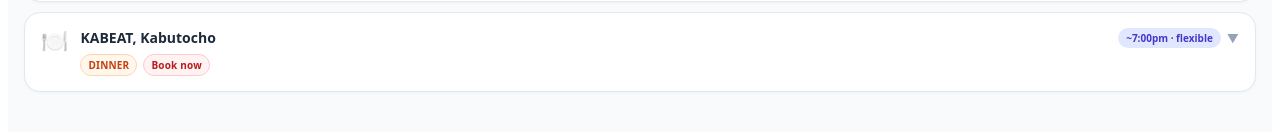
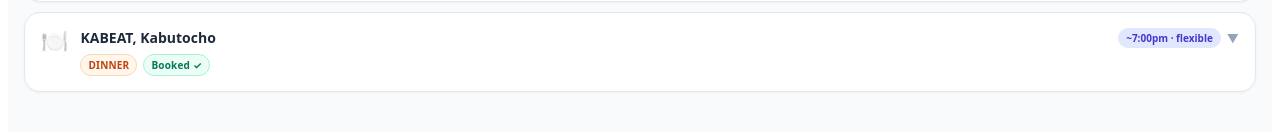
Before and after one commit to aaron-j-stephenson/japan-anniversary-itinerary, a React (Vite) app: page / in a window 1280 px wide. Shown: the part 772-904 px from the top of the page. Built offline with nearby package versions, Linux system fonts and the light colour scheme.

Commit message:
Mark Japan itinerary reservations as booked

```diff
--- a/src/JapanItinerary.jsx
+++ b/src/JapanItinerary.jsx
@@ -211,13 +211,14 @@
         "detail": "Booked for 8:00am on Sun Oct 25. Keep this planning amount until you add the exact receipt total; enter barefoot and allow 1.5–2 hours."
       },
       {
-        "name": "Sat: JAPANKART 60-minute Akihabara / Asakusa (× 2)",
+        "name": "Sat: JAPANKART 60-minute go-karts (× 2) — BOOKED",
         "cost": 133,
         "range": [
           133,
-          164
+          133
         ],
-        "detail": "The booking page shows ¥10,000 per adult for Oct 24 at 3:30pm (¥20,000 for two), including guide, kart, insurance, fuel, costume and photos. The higher figure is the ¥12,285 list price if the date price changes."
+        "booked": true,
+        "detail": "Paid: ¥20,000 for the 60-minute tour for two, about $133 at ¥150/$1. Includes guide, kart, insurance, fuel, costumes and photos."
       },
       {
         "name": "JAPANKART costumes + guide photos (included)",
@@ -609,6 +610,36 @@
         "id": "p10",
         "text": "DisneySea: Mon Oct 26 — BOOKED",
         "detail": "Add tickets to the app; meals and optional ride add-ons remain separate."
+      },
+      {
+        "id": "b1",
+        "text": "Owl café — Sun Oct 25, 1:00pm — BOOKED",
+        "detail": "Akiba Fukurou, ¥3,800 each. Arrive by 12:50; the door does not open once a session starts."
+      },
+      {
+        "id": "b5",
+        "text": "KABEAT — Fri Oct 23, 7:00pm — BOOKED",
+        "detail": "Seat-only weekday booking. Call if the flight runs late; they can release the table 15 minutes after the time."
+      },
+      {
+        "id": "b7",
+        "text": "Manten Sushi — Sun Oct 25, 5:00pm — BOOKED",
+        "detail": "90-minute counter omakase, ¥8,800 each. Same-day cancellation is charged the full course price."
+      },
+      {
+        "id": "b4",
+        "text": "Hakone Yuryo massages — Wed Oct 28, 1:45pm — BOOKED",
+        "detail": "Two 60-minute massages at Yururuka, ¥7,900 each. Nothing was charged because you pay at the spa."
+      },
+      {
+        "id": "b8",
+        "text": "Yakiniku Ushigoro — Wed Oct 28, 5:30pm — BOOKED",
+        "detail": "Courses ¥9,760–16,590 each plus 5% service. Changes and cancellations by phone only: +81-3-3358-4129."
+      },
+      {
+        "id": "b2",
+        "text": "JAPANKART go-karts — Sat Oct 24, 3:30pm — BOOKED",
+        "detail": "60-minute tour for two, ¥20,000 paid through Google Pay after their card form kept failing. Be at 2-18-15 Azumabashi by 3:15. Both drivers need original license, IDP and passport, or no driving and no refund."
       }
     ]
   },
@@ -619,32 +650,6 @@
     "text": "#7f1d1d",
     "items": [
       {
-        "id": "b1",
-        "text": "TODAY · Akiba Fukurou owl café — Sun Oct 25, 1:00pm",
-        "detail": "Official site only: akiba2960.com/en. As of September 14 the 1:00pm session was the only Sunday slot left for two. ¥3,800 each. Arrive 10 minutes early; the door does not open once a session starts. Fallback if it is gone: Small Worlds miniature museum (¥3,200, no booking needed).",
-        "links": [
-          {
-            "label": "Book the 1:00pm session",
-            "url": "https://akiba2960.com/reservation/"
-          },
-          {
-            "label": "English info",
-            "url": "https://akiba2960.com/en/"
-          }
-        ]
-      },
-      {
-        "id": "b2",
-        "text": "JAPANKART go-karts — Sat Oct 24, 3:30pm",
-        "detail": "Book at japankart.com (“Book now”, Akihabara / Asakusa 60min, Azumabashi shop). Oct 24 times are 12:00, 3:30 and 7:00pm; ¥10,000 each. Full refund if cancelled 24+ hours ahead.",
-        "links": [
-          {
-            "label": "Book the Akihabara / Asakusa 60min tour",
-            "url": "https://widgets.bokun.io/online-sales/42b9f122-22b1-4f6f-8e5f-f8b98311a262/experience/885784"
-          }
-        ]
-      },
-      {
         "id": "b3",
         "text": "International Driving Permits for both drivers (AAA)",
         "detail": "Required for JAPANKART: the 1949 Geneva Convention IDP from AAA, carried with your original US license (no temporary or paper licenses) and passport. Same day at an AAA branch, or allow a few weeks by mail. Missing documents means no driving and no refund.",
@@ -652,28 +657,6 @@
           {
             "label": "AAA International Driving Permit",
             "url": "https://www.aaa.com/vacation/idpf.html"
-          }
-        ]
-      },
-      {
-        "id": "b4",
-        "text": "Hakone Yuryo massages — Wed Oct 28, 1:45pm for two",
-        "detail": "Booked separately from the private bath (TableCheck, Sep 27) and lunch (phone, Sep 27). Choose 2 people at 1:45pm on the English booking page; free account, ¥7,900 each, paid on site, no card needed.",
-        "links": [
-          {
-            "label": "Book massages (English)",
-            "url": "https://online.peakmanager.com/en/s3n0u2/book"
-          }
-        ]
-      },
-      {
-        "id": "b5",
-        "text": "KABEAT — Fri Oct 23, 7:00pm",
-        "detail": "TableCheck: tablecheck.com/shops/kabeat/reserve. Choose the weekday seat-only plan. Reducing the party size on the day costs ¥3,000 per person; 15+ minutes late without calling may cancel.",
-        "links": [
-          {
-            "label": "Book on TableCheck (English)",
-            "url": "https://www.tablecheck.com/en/shops/kabeat/reserve"
           }
         ]
       },
@@ -689,28 +672,6 @@
           {
             "label": "Restaurant page",
             "url": "https://tenichi.co.jp/shop/nihonbashi-takashimaya/"
-          }
-        ]
-      },
-      {
-        "id": "b7",
-        "text": "Manten Sushi — Sun Oct 25, 5:00pm omakase",
-        "detail": "TableCheck: tablecheck.com/en/shops/manten-sushi-nihonbashi/reserve. Pick the 5:00pm 90-minute omakase. Card required; same-day cancellation is charged the full course price.",
-        "links": [
-          {
-            "label": "Book on TableCheck (English)",
-            "url": "https://www.tablecheck.com/en/shops/manten-sushi-nihonbashi/reserve"
-          }
-        ]
-      },
-      {
-        "id": "b8",
-        "text": "Yakiniku Ushigoro Shinjuku 3-chome — Wed Oct 28, 5:30pm",
-        "detail": "TableCheck: tablecheck.com/shops/ushigoro-shinjukusanchome/reserve. Seasonal Master course ¥15,800 each plus 5% service. Cancel or change by phone only (03-3358-4129); 30+ minutes late cancels.",
-        "links": [
-          {
-            "label": "Book on TableCheck (English)",
-            "url": "https://www.tablecheck.com/en/shops/ushigoro-shinjukusanchome/reserve"
           }
         ]
       },
@@ -895,7 +856,7 @@
       }
     ]
   }
-];;;
+];;;;;;
 
 const PACK_DATA=[
   {cat:"📄 Documents & Money",items:[
--- a/src/itineraryData.js
+++ b/src/itineraryData.js
@@ -101,14 +101,12 @@
         "kind": "dinner",
         "icon": "🍽️",
         "title": "KABEAT, Kabutocho",
-        "status": "Book now",
-        "detail": "Your chosen first-night dinner near the hotel. Aim to sit down around 7:00 so you can be in bed by 9; a relaxed 60–90-minute meal after check-in and freshening up, subject to service. The restaurant’s 120-minute dinner seating limit is a maximum, not a required meal duration. Prefer a weekday seat-only reservation rather than a long prepaid course. No reservation has been made.",
+        "status": "Booked ✓",
+        "detail": "Booked for Friday October 23 at 7:00pm, seat-only. A relaxed 60–90-minute first-night dinner near the hotel; the 120-minute seating limit is a maximum. Choose individual non-soup dishes on arrival.",
         "mapQuery": "KABEAT Kabutocho Tokyo",
         "food": "Choose individual non-soup dishes on arrival. Allow ¥6,000–12,000 for two; menu, drinks and actual total remain to choose.",
-        "tip": "Arrival-night timing depends on the flight and airport processing. Contact KABEAT if delayed; its booking policy allows cancellation if it cannot contact you within 15 minutes of the reservation time.",
-        "mealId": 0,
-        "bookUrl": "https://www.tablecheck.com/en/shops/kabeat/reserve",
-        "bookLabel": "Book on TableCheck (English)"
+        "tip": "Arrival-night timing depends on the flight. Call KABEAT if you are delayed: the booking can be released if they cannot reach you within 15 minutes of the time.",
+        "mealId": 0
       }
     ]
   },
@@ -215,7 +213,7 @@
         "mealId": 3
       },
       {
-        "time": "1:00–2:55pm",
+        "time": "1:00–2:50pm",
         "kind": "activity",
         "icon": "🛍️",
         "title": "Shopping: Tokyo Solamachi",
@@ -225,32 +223,30 @@
         "tip": null
       },
       {
-        "time": "2:55pm",
+        "time": "2:50pm",
         "kind": "travel",
         "icon": "🚶",
         "title": "Solamachi → JAPANKART, on foot",
         "duration": "15–20 min walk",
-        "detail": "The shop for this tour is at 2-18-15 Azumabashi, between Skytree and Asakusa. JAPANKART asks you to arrive 15 minutes early, so be there by 3:15.",
+        "detail": "The shop is at 2-18-15 Azumabashi, between Skytree and Asakusa. Be there by 3:15 for check-in and the safety briefing.",
         "mapQuery": "JAPANKART 2-18-15 Azumabashi Sumida Tokyo",
         "food": null,
         "tip": null
       },
       {
-        "time": "3:30–4:30pm",
+        "time": "3:15–4:45pm",
         "kind": "activity",
         "icon": "🏎️",
-        "title": "JAPANKART go-kart tour · 60 min",
-        "status": "Book now",
-        "detail": "Starts and ends at the JAPANKART shop at 2-18-15 Azumabashi and drives through Ueno, Akihabara, Kappabashi and Asakusa; you finish near sunset (about 4:50). Oct 24 slots are 12:00, 3:30 and 7:00pm; the booking page shows ¥10,000 each (¥20,000 for two). Costumes and guide photos included. Cancel at least 24 hours ahead for a full refund.",
+        "title": "JAPANKART go-karts · 60 min driving",
+        "status": "Booked ✓",
+        "detail": "Booked for Saturday October 24 at 3:30pm: the 60-minute tour for two, ¥20,000 paid. Allow about 90 minutes on site: check in and safety briefing from 3:15, driving 3:30–4:30, then costumes back and guide photos. Starts and ends at the shop at 2-18-15 Azumabashi and drives through Ueno, Akihabara, Kappabashi and Asakusa; you finish near sunset (about 4:50). Costumes and photos included.",
         "mapQuery": "JAPANKART 2-18-15 Azumabashi Sumida Tokyo",
         "source": "https://japankart.com/",
         "food": null,
-        "tip": "⚠️ Both drivers must bring three originals: your US driver’s license (no temporary or paper licenses), an International Driving Permit under the 1949 Geneva Convention (from AAA), and your passport. Missing documents means no driving and no refund. Ages 18–85.",
-        "bookUrl": "https://widgets.bokun.io/online-sales/42b9f122-22b1-4f6f-8e5f-f8b98311a262/experience/885784",
-        "bookLabel": "Book the 3:30pm tour"
+        "tip": "⚠️ Be at the shop by 3:15, 15 minutes early. Both drivers must bring three originals: your US driver’s license (no temporary or paper licenses), an International Driving Permit under the 1949 Geneva Convention (from AAA), and your passport. Missing documents means no driving and no refund."
       },
       {
-        "time": "4:45pm",
+        "time": "4:50pm",
         "kind": "travel",
         "icon": "🚇",
         "title": "JAPANKART → Nihonbashi for dinner",
@@ -357,13 +353,11 @@
         "kind": "activity",
         "icon": "🦉",
         "title": "Akiba Fukurou owl café",
-        "status": "Book today",
-        "detail": "A quiet hour with about 40 owls; staff guide you to touch them and, in most sessions, rest one on your arm. Photos welcome, no flash. Kanda Neribeicho 67, 2–3 minutes from JR Akihabara. ¥3,800 each. Arrive by 12:50: the door does not open once a session starts.",
+        "status": "Booked ✓",
+        "detail": "Booked for Sunday October 25 at 1:00pm: an hour with about 40 owls; staff guide you to touch them and, in most sessions, rest one on your arm. Photos welcome, no flash. Kanda Neribeicho 67, 2–3 minutes from JR Akihabara. ¥3,800 each.",
         "mapQuery": "Akiba Fukurou owl cafe Akihabara",
         "food": null,
-        "tip": "⚠️ Book today on the official site (akiba2960.com), the only booking channel. As of September 14 the 1:00pm session was the only Sunday slot left for two.",
-        "bookUrl": "https://akiba2960.com/reservation/",
-        "bookLabel": "Book the 1:00pm session"
+        "tip": "Arrive by 12:50. The door does not open once a session starts."
       },
       {
         "time": "2:05pm",
@@ -402,14 +396,12 @@
         "kind": "dinner",
         "icon": "🍣",
         "title": "Manten Sushi, Nihonbashi (omakase)",
-        "status": "Book now",
-        "detail": "Your occasion dinner: the 5:00pm seating of the 90-minute counter omakase (seatings are 5:00 and 6:30). ¥8,800 a person for the omakase, ¥12,100 with drinks included. A credit card is required to book; same-day cancellation or party-size changes are charged in full. Skip strong perfume.",
+        "status": "Booked ✓",
+        "detail": "Booked for Sunday October 25 at 5:00pm: the 90-minute counter omakase, ¥8,800 a person (¥12,100 with drinks). A 12-minute walk from the hotel after you change. Same-day cancellation or party-size changes are charged in full.",
         "mapQuery": "Manten Sushi Nihonbashi COREDO Muromachi",
         "food": "Omakase for two; allow ¥17,600–24,200 plus any extra drinks.",
-        "tip": null,
-        "mealId": 11,
-        "bookUrl": "https://www.tablecheck.com/en/shops/manten-sushi-nihonbashi/reserve",
-        "bookLabel": "Book on TableCheck (English)"
+        "tip": "Skip strong perfume; the counter asks guests to avoid it.",
+        "mealId": 11
       }
     ]
   },
@@ -751,13 +743,11 @@
         "kind": "activity",
         "icon": "💆",
         "title": "Couples massage · 60 min",
-        "status": "Book now",
-        "detail": "Two 60-minute body-care massages side by side at Yururuka, the spa’s massage room, right after lunch. ¥7,900 each, paid on site; no card needed to book. Booked separately from the private bath and lunch.",
+        "status": "Booked ✓",
+        "detail": "Booked for Wednesday October 28 at 1:45pm: two 60-minute body-care massages side by side at Yururuka, the spa’s massage room, right after lunch. ¥7,900 each, paid on site, which is why nothing was charged at booking.",
         "mapQuery": "Hakone Yuryo Hogushian Yururuka",
         "food": null,
-        "tip": "Book online now (English booking page, free account): choose 2 people, 1:45pm. Avoid alcohol at lunch and flag any medical considerations.",
-        "bookUrl": "https://online.peakmanager.com/en/s3n0u2/book",
-        "bookLabel": "Book massages (English)"
+        "tip": "Avoid alcohol at lunch and flag any medical considerations when you check in."
       },
       {
         "time": "2:55pm",
@@ -778,14 +768,12 @@
         "kind": "dinner",
         "icon": "🥩",
         "title": "Yakiniku Ushigoro, Shinjuku 3-chome",
-        "status": "Book now",
-        "detail": "A5 kuroge wagyu yakiniku, staff-guided at your table, on the 12th floor beside Kinokuniya, about 10 minutes’ walk from the Romancecar platforms. Book 5:30pm; courses ¥9,760–16,590 a person. The 3D cat at Cross Shinjuku Vision is on the way if you want the photo. Subway back after, hotel by 7:45.",
+        "status": "Booked ✓",
+        "detail": "Booked for Wednesday October 28 at 5:30pm: A5 kuroge wagyu yakiniku, staff-guided at your table, 12th floor beside Kinokuniya, about 10 minutes’ walk from the Romancecar platforms. Courses ¥9,760–16,590 a person plus 5% service. The 3D cat at Cross Shinjuku Vision is on the way if you want the photo.",
         "mapQuery": "Yakiniku Ushigoro Shinjuku Sanchome",
         "food": "One course each; allow ¥20,000–33,000 for two plus drinks.",
-        "tip": null,
-        "mealId": 7,
-        "bookUrl": "https://www.tablecheck.com/en/shops/ushigoro-shinjukusanchome/reserve",
-        "bookLabel": "Book on TableCheck (English)"
+        "tip": "Changes and cancellations are by phone only: +81-3-3358-4129. Arriving 30+ minutes late without calling cancels the table.",
+        "mealId": 7
       }
     ]
   },
```
Also changed, not shown: src/restaurantGuideData.js.
